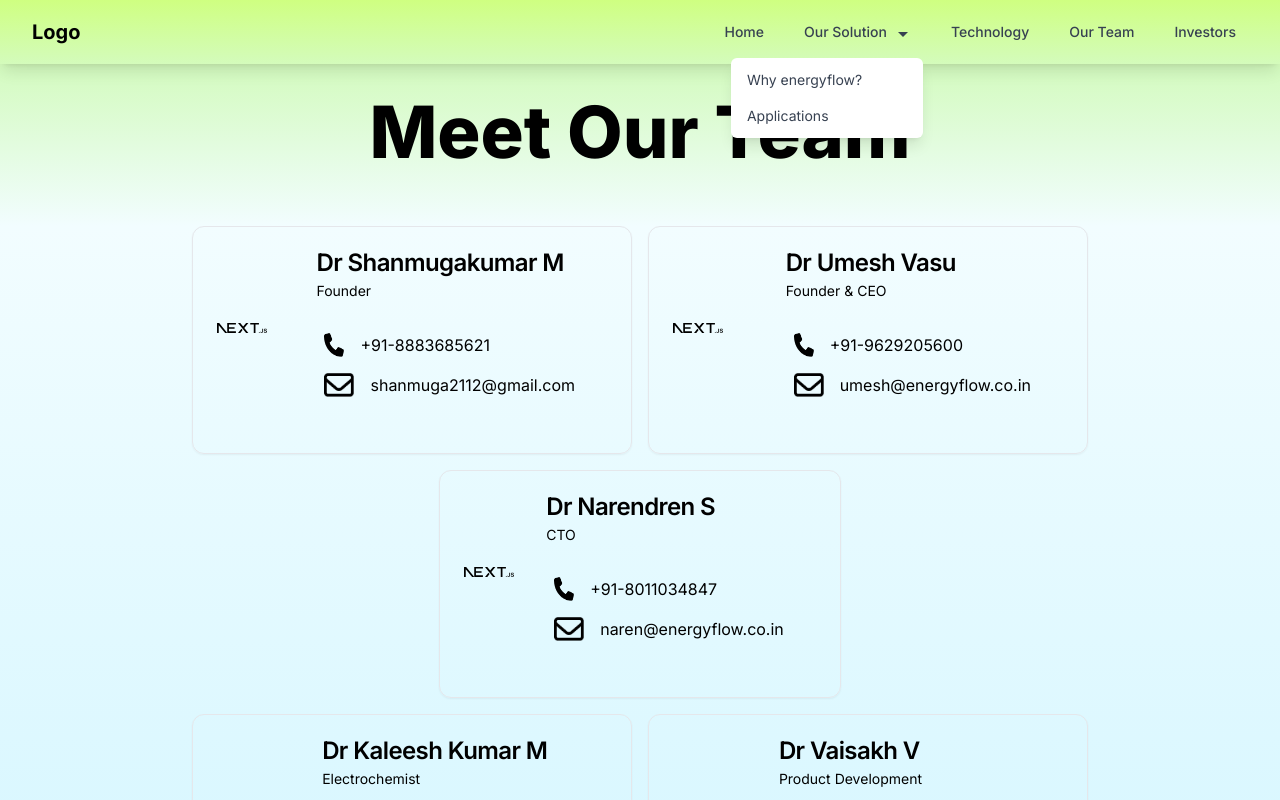
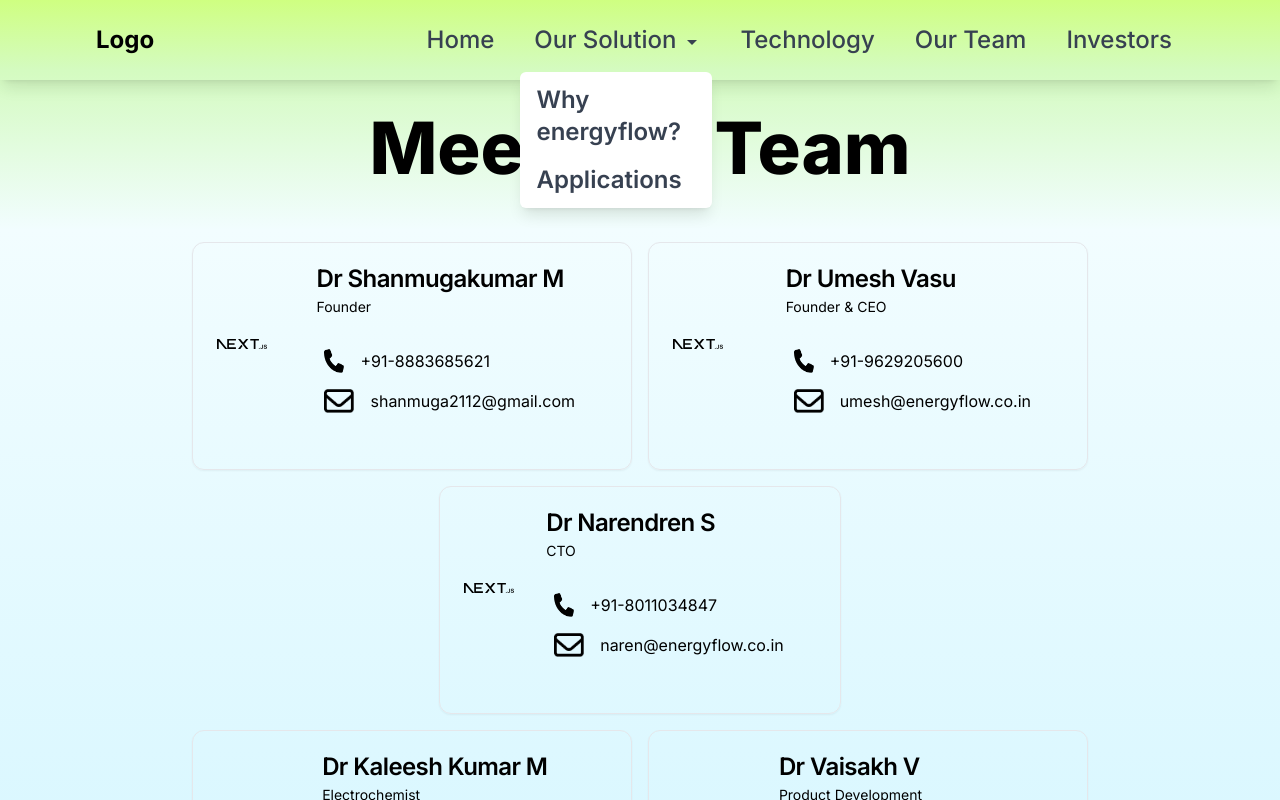
Before and after one commit to AdityaSaiKonduri/TTGEFpvt, a Next.js app: page /ourteam in a window 1280 px wide. Both pictures are taken after a click on the button "Our Solution". Shown: the top 800 px of the page. Built offline with nearby package versions, Linux system fonts and the light colour scheme.

Commit message:
Navbar little changes

```diff
--- a/src/app/_components/ScrollDown.jsx
+++ b/src/app/_components/ScrollDown.jsx
@@ -6,7 +6,7 @@ const ScrollDown = () => {
     const [isVisible, setVisibility] = useState(true);
 
     const toggleVisibility = () => {
-        if (window.scrollY < window.innerHeight) {
+        if (window.scrollY < 50) {
             setVisibility(true);
         } else {
             setVisibility(false);
@@ -23,14 +23,15 @@ const ScrollDown = () => {
     useEffect(() => {
         window.addEventListener('scroll', toggleVisibility);
 
-        return () => window.removeEventListener('scroll', toggleVisibility);
+        return () => {
+            window.removeEventListener('scroll', toggleVisibility);
+        };
     }, []);
 
     return (
         <div
-            className={`w-[50px] h-[50px] rounded-[25px] shadow- bg-black bg-opacity-35 bottom-[40px] left-1/2 fixed z-50
-      transform -translate-x-1/2 flex items-center justify-center cursor-pointer
-      ${isVisible ? 'block' : 'hidden'}`}
+            className={`w-[50px] h-[50px] rounded-full shadow bg-black bg-opacity-35 fixed bottom-[40px] left-1/2 transform -translate-x-1/2 flex items-center justify-center cursor-pointer
+            ${isVisible ? 'block' : 'hidden'}`}
             onClick={scrollThrough}
         >
             <svg width="35" height="35" viewBox="0 0 35 35" fill="none" xmlns="http://www.w3.org/2000/svg">
--- a/src/app/_components/navbar.jsx
+++ b/src/app/_components/navbar.jsx
@@ -1,8 +1,6 @@
 'use client'
+import React, { useState } from 'react';
 import Link from 'next/link';
-import React, { useState } from 'react';
-
-
 const Navbar = () => {
   const [open, setOpen] = useState(false);
   const [mobileOpen, setMobileOpen] = useState(false);
@@ -11,22 +9,22 @@ const Navbar = () => {
   const toggleMobileMenu = () => setMobileOpen(!mobileOpen);
 
   return (
-    <nav className="bg-transparent shadow-lg sticky top-0">
-      <div className="max-w-7xl mx-auto px-4 sm:px-6 lg:px-8">
-        <div className="flex justify-between h-16">
+    <nav className="bg-transparent shadow-lg sticky top-0 text-2xl font-semibold">
+      <div className="max-w-full px-4">
+        <div className="flex flex-row justify-between h-20 px-20">
           <div className="flex items-center">
             <div className="flex-shrink-0 flex items-center">
-              <span className="text-xl font-bold">Logo</span>
+              <span className="font-bold">Logo</span>
             </div>
           </div>
 
           <div className="hidden md:flex items-center space-x-4">
-            <a href="#" className="text-gray-700 hover:text-gray-900 px-3 py-2 rounded-md text-sm font-medium">Home</a>
+            <a href="#" className="text-gray-700 hover:text-gray-900 px-3 py-2 rounded-md font-medium">Home</a>
 
             <div className="relative">
               <button
                 onClick={toggleDropdown}
-                className="text-gray-700 hover:text-gray-900 px-3 py-2 rounded-md text-sm font-medium flex items-center"
+                className="text-gray-700 hover:text-gray-900 px-3 py-2 rounded-md font-medium flex items-center"
               >
                 Our Solution
                 <svg width="24" height="24" fill="none" xmlns="http://www.w3.org/2000/svg" className="w-5 h-5 ml-1">
@@ -36,15 +34,15 @@ const Navbar = () => {
 
               {open && (
                 <div className="absolute right-0 mt-2 w-48 bg-white rounded-md shadow-lg py-1">
-                  <a href="#" className="block px-4 py-2 text-sm text-gray-700 hover:bg-gray-100">Why energyflow?</a>
-                  <a href="#" className="block px-4 py-2 text-sm text-gray-700 hover:bg-gray-100">Applications</a>
+                  <a href="#" className="block px-4 py-2 text-gray-700 hover:bg-gray-100">Why energyflow?</a>
+                  <a href="#" className="block px-4 py-2 text-gray-700 hover:bg-gray-100">Applications</a>
                 </div>
               )}
             </div>
 
-            <a href="#" className="text-gray-700 hover:text-gray-900 px-3 py-2 rounded-md text-sm font-medium">Technology</a>
-            <Link href="/ourteam" className="text-gray-700 hover:text-gray-900 px-3 py-2 rounded-md text-sm font-medium">Our Team</Link>
-            <a href="#" className="text-gray-700 hover:text-gray-900 px-3 py-2 rounded-md text-sm font-medium">Investors</a>
+            <a href="#" className="text-gray-700 hover:text-gray-900 px-3 py-2 rounded-md font-medium">Technology</a>
+            <Link href="/ourteam" className="text-gray-700 hover:text-gray-900 px-3 py-2 rounded-md font-medium">Our Team</Link>
+            <a href="#" className="text-gray-700 hover:text-gray-900 px-3 py-2 rounded-md font-medium">Investors</a>
           </div>
 
           <div className="md:hidden flex items-center">
```
Also changed, not shown: 1 other file (tests, documents, lock files or other folders). Lines whose indentation alone changed are shown as unchanged.
